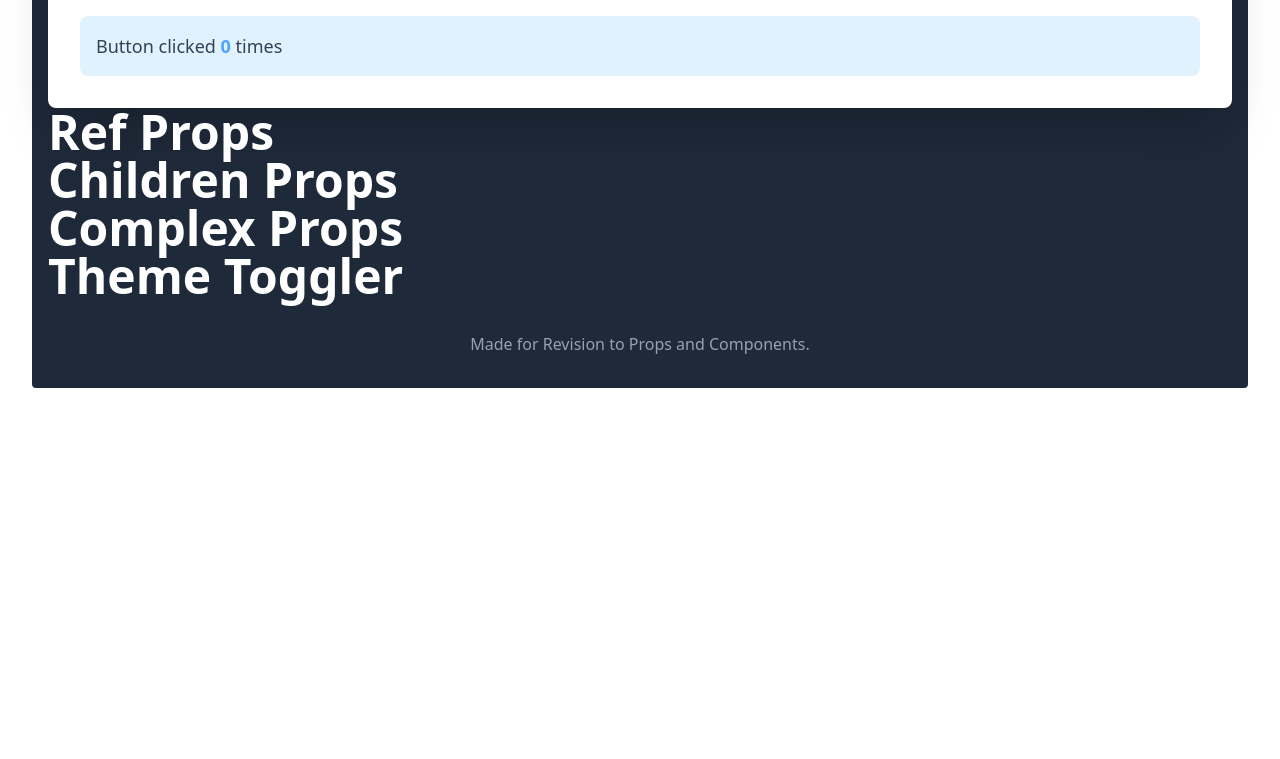
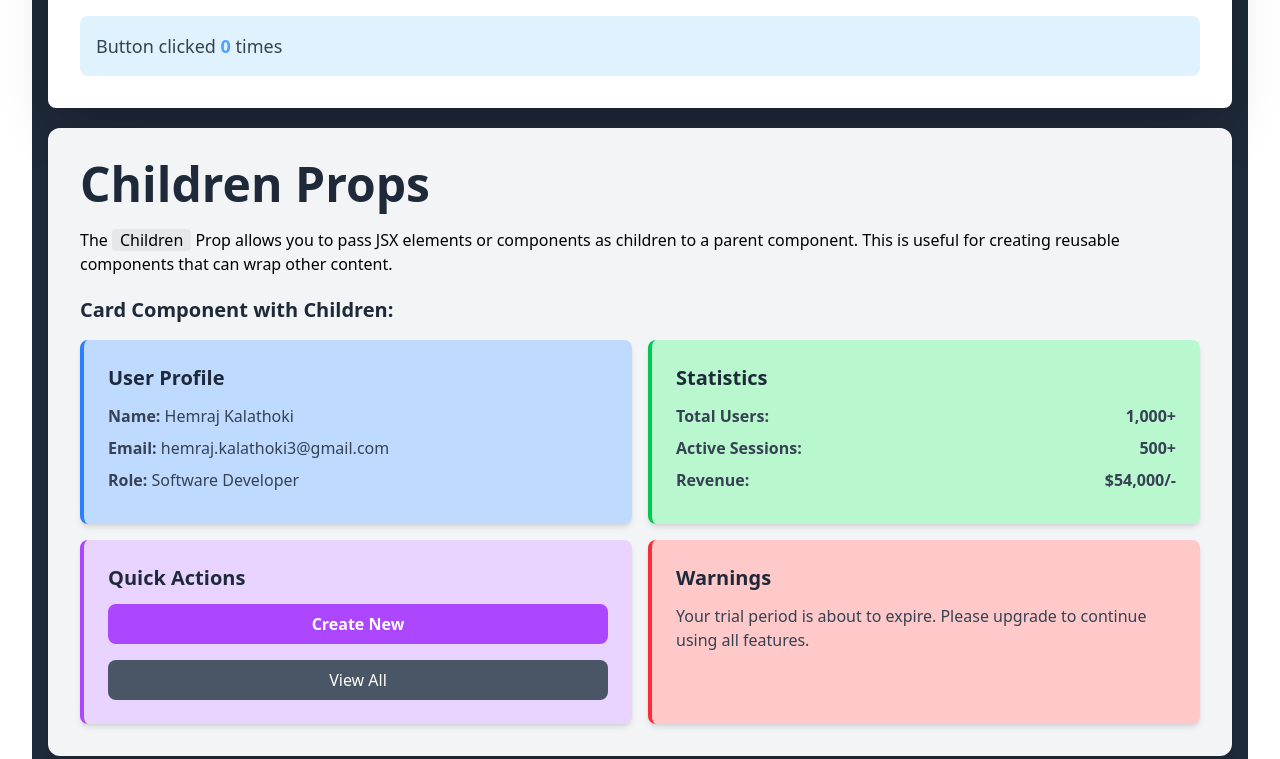
Before and after one commit to HemrajKalathoki/ReactLearningWithRevision, a React (Vite) app: page / in a window 1280 px wide. Shown: the part 2060-2819 px from the top of the page. Before the commit the page ends 2464 px from the top, so only its background shows below. Built offline with nearby package versions, Linux system fonts and the light colour scheme.

Commit message:
Complete the children props concepts which helps to send the jsx elements as props

```diff
--- a/src/projects/propsAndComponents/PropsAndComponents.jsx
+++ b/src/projects/propsAndComponents/PropsAndComponents.jsx
@@ -90,15 +90,17 @@
 
         <div className="space-y-8">
           <div id="basic" className="scroll-mt-200">
-            <RefProps />
+            <ChildrenProps />
           </div>
         </div>
 
         <div className="space-y-8">
           <div id="basic" className="scroll-mt-200">
-            <ChildrenProps />
+            <RefProps />
           </div>
         </div>
+
+
 
         <div className="space-y-8">
           <div id="basic" className="scroll-mt-200">
--- a/src/projects/propsAndComponents/components/ChildrenProps.jsx
+++ b/src/projects/propsAndComponents/components/ChildrenProps.jsx
@@ -1,11 +1,86 @@
-import React from 'react'
+function Card({ children, title, color = "blue" }) {
+  const colorClasses = {
+    blue: "bg-blue-200 text-blue-800 border-blue-500",
+    red: "bg-red-200 text-red-800 border-red-500",
+    green: "bg-green-200 text-green-800 border-green-500",
+    purple: "bg-purple-200 text-purple-800 border-purple-500",
+  };
+
+  return (
+    <div
+      className={`border-l-4 p-6 rounded-lg shadow-md ${colorClasses[color]}`}
+    >
+      {title && (
+        <h3 className="text-xl font-bold mb-3 text-gray-800">{title}</h3>
+      )}
+
+      <div className="text-gray-700">{children}</div>
+    </div>
+  );
+}
+
+function Container({ children, layout = "vertical" }) {
+  const layoutClasses = {
+    vertical: "flex flex-col space-y-4",
+    horizontal: "flex flex-row flex-wrap gap-4",
+    grid: "grid grid-cols-1 md:grid-cols-2 lg:grid-cols-2 gap-4",
+  };
+
+  return <div className={layoutClasses[layout]}>{children}</div>;
+}
 
 function ChildrenProps() {
   return (
-    <div>
-      <h1 className='text-white text-5xl font-bold'>Children Props</h1>
-    </div>
-  )
+    <section className="bg-gray-100 p-8 rounded-xl shadow-md mt-5">
+      <h2 className="text-gray-800 text-5xl font-bold">Children Props</h2>
+      <p className="my-5">
+        The <span className="bg-gray-200 rounded px-2">Children</span> Prop allows you to pass JSX elements or components as children to a parent component. This is useful for creating reusable components that can wrap other content.
+      </p>
+
+      <div className="space-y-6">
+        <div>
+          <h3 className="text-xl text-gray-800 font-bold mb-4">Card Component with Children:</h3>
+          <Container layout="grid">
+            <Card title="User Profile" color="blue">
+              <p className="mb-2">
+                <strong>Name: </strong>Hemraj Kalathoki
+              </p>
+              <p className="mb-2">
+                <strong>Email: </strong>hemraj.kalathoki3@gmail.com
+              </p>
+              <p className="mb-2">
+                <strong>Role: </strong>Software Developer
+              </p>
+            </Card>
+
+            <Card title="Statistics" color="green">
+              <p className="mb-2 flex justify-between">
+                <strong>Total Users: </strong><strong>1,000+</strong>
+              </p>
+              <p className="mb-2 flex justify-between">
+                <strong>Active Sessions: </strong><strong>500+</strong>
+              </p>
+              <p className="mb-2 flex justify-between">
+                <strong>Revenue: </strong><strong>$54,000/-</strong>
+              </p>
+            </Card>
+
+            <Card title="Quick Actions" color="purple">
+              <button className="w-full bg-purple-500 text-white font-bold py-2 rounded-lg mb-4 hover:bg-purple-600 transition-all duration-300">Create New</button>
+              <button className="w-full bg-gray-600 text-white p-2 rounded-lg hover:bg-gray-700">View All</button>
+            </Card>
+
+            <Card title="Warnings" color="red">
+              <p className="mb-2">
+                Your trial period is about to expire. Please upgrade to continue using all features.
+              </p>
+            </Card>
+
+          </Container>
+        </div>
+      </div>
+    </section>
+  );
 }
 
-export default ChildrenProps
+export default ChildrenProps;
```
